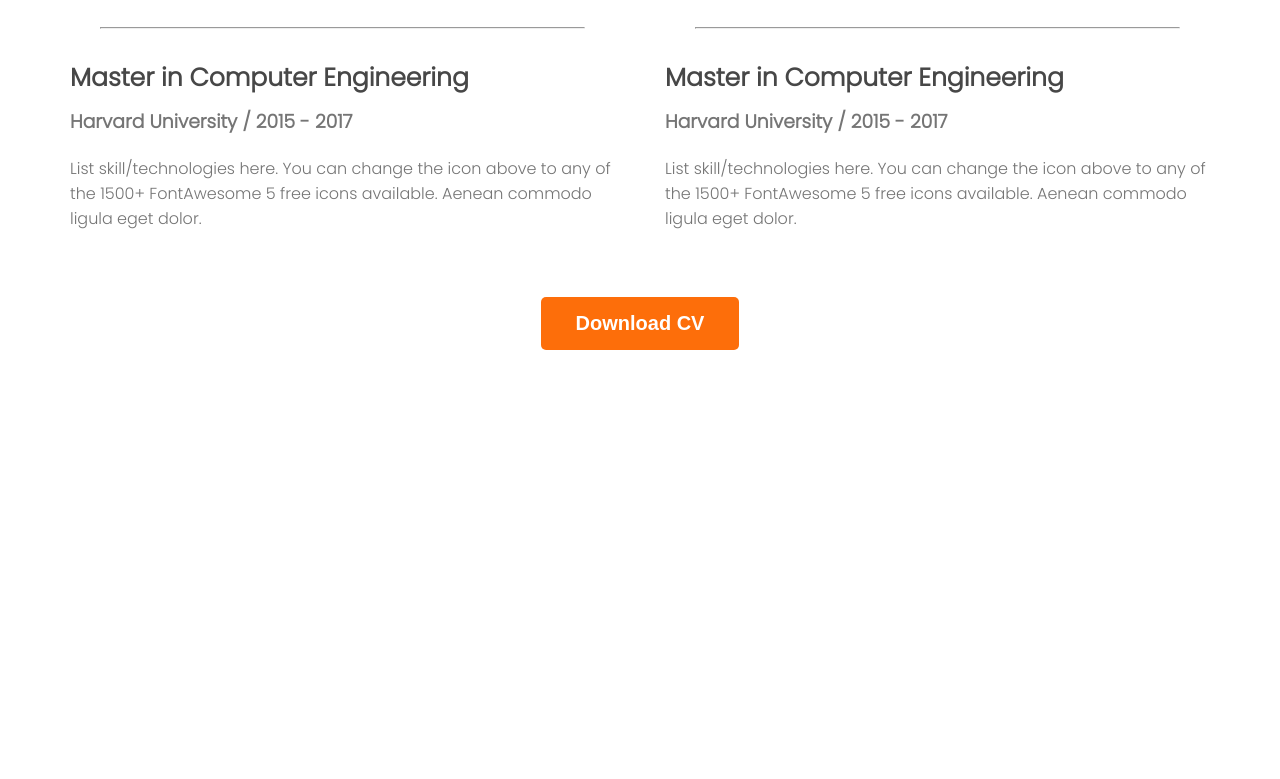
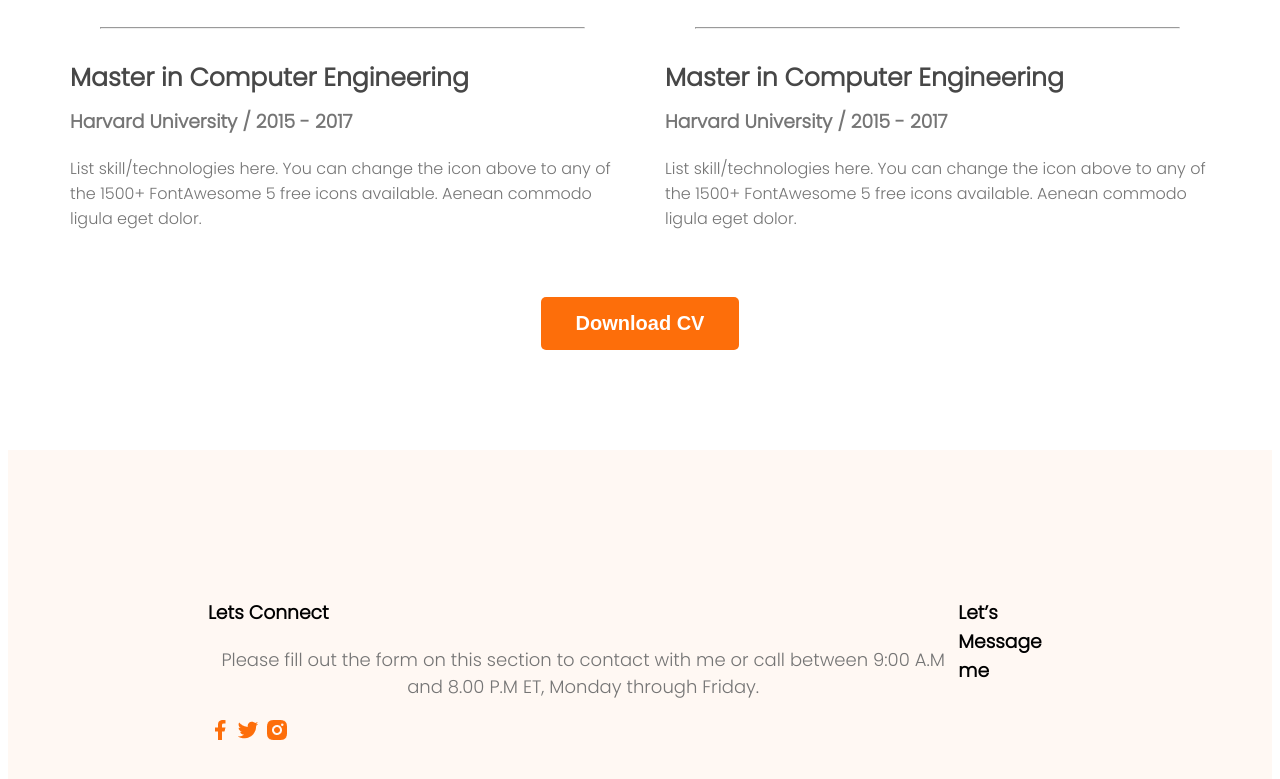
Before and after one commit to AbdulWahidKhan315/developer-portfolio, a plain HTML site: page index.html in a window 1280 px wide. Shown: the part 2999-3778 px from the top of the page. Before the commit the page ends 3357 px from the top, so only its background shows below. Drawn offline with Linux system fonts and the light colour scheme.

Commit message:
basic footer

```diff
--- a/index.html
+++ b/index.html
@@ -152,7 +152,18 @@
         </section>
     </main>
     <footer>
-
+         <div class="footer-column">
+            <h3 class="footer-title">Lets Connect</h3>
+            <p class="section-description">Please fill out the form on this section to contact with me or call between 9:00 A.M and 8.00 P.M ET, Monday through Friday.</p>
+            <div class="social-links">
+                <a href=""><img src="./images/icons/facebook.png" alt=""></a>
+                <a href=""><img src="./images/icons/twitter.png" alt=""></a>
+                <a href=""><img src="./images/icons/insta.png" alt=""></a>
+            </div>
+         </div>
+         <div class="footer-column">
+            <h3 class="footer-title">Let’s Message me</h3>
+        </div>
     </footer>
 </body>
 
--- a/styles/portfolio.css
+++ b/styles/portfolio.css
@@ -183,3 +183,10 @@ main section {
     text-align: center;
     margin-top: 50px;
 }
+/* footer section */
+footer{
+    display: flex;
+    background: #FFF8F3;
+    padding: 130px 200px;
+    margin-top: 100px;
+}
```
